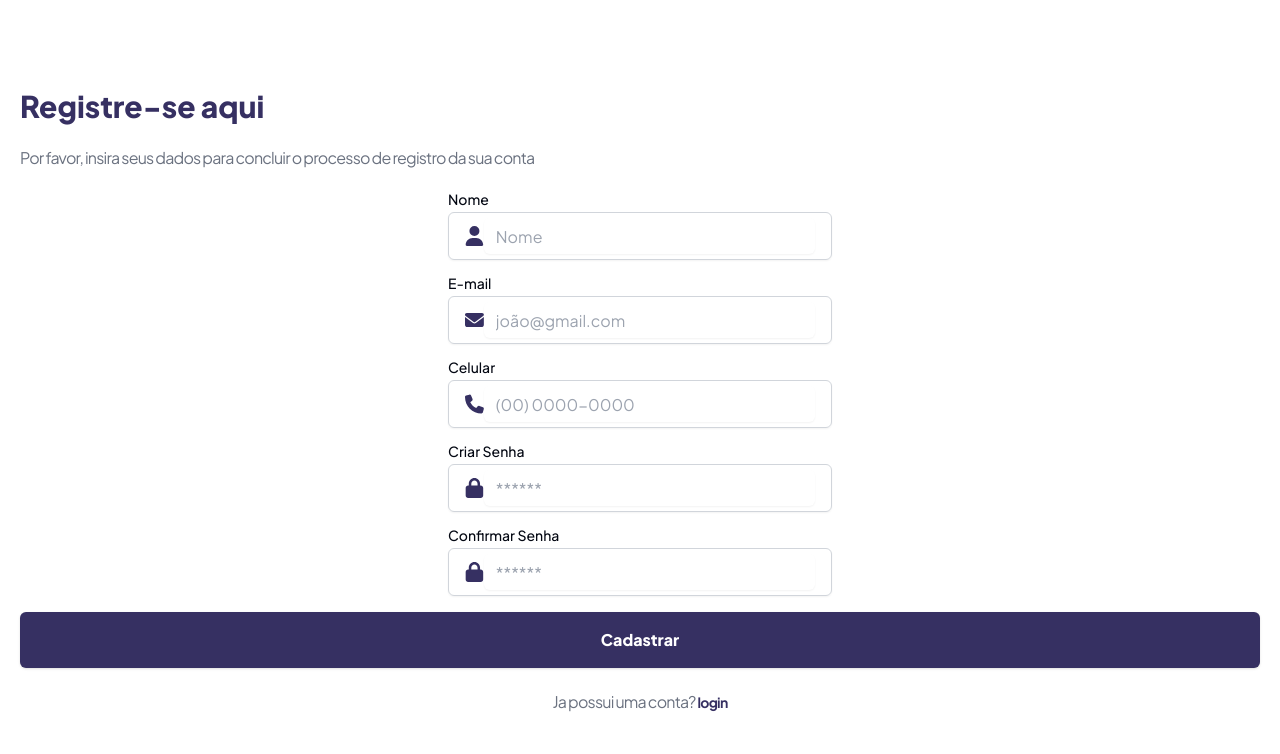
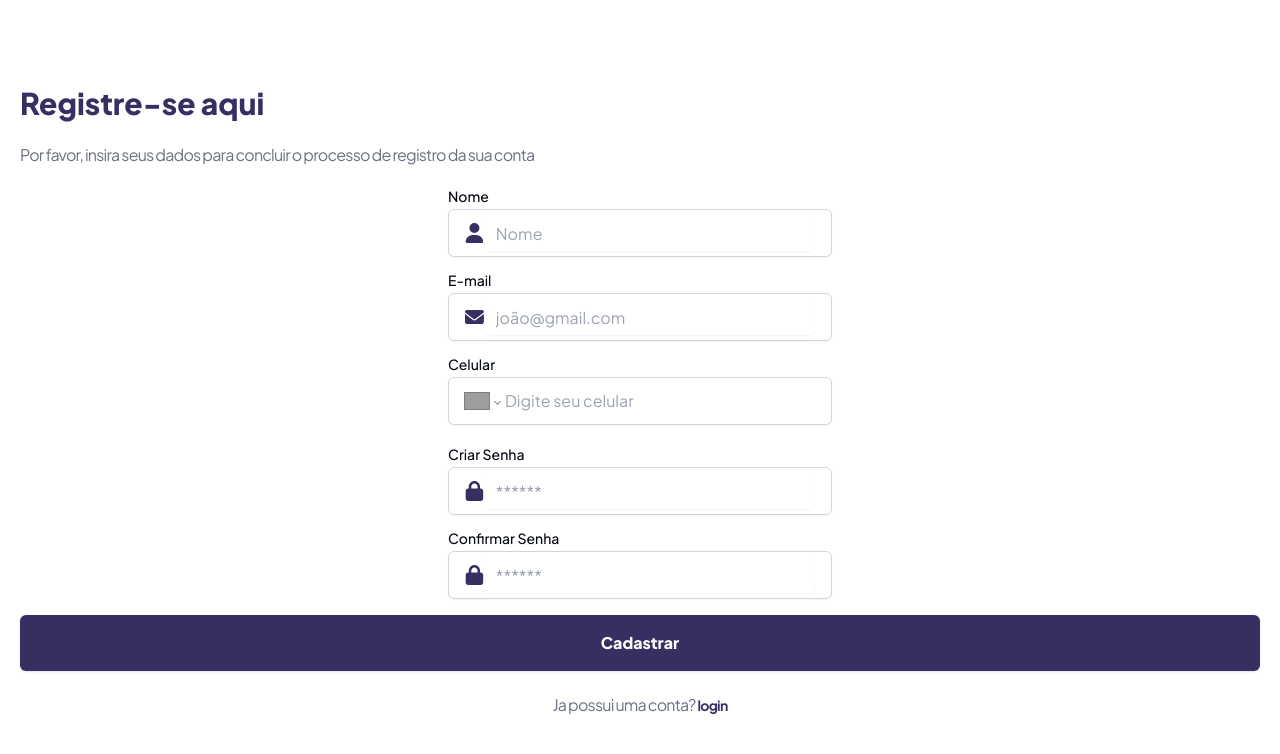
Before and after one commit to WelderFernandes/sched-eased, a Next.js app: page /register in a window 1280 px wide. Shown: the top 754 px of the page. Built offline with nearby package versions, Linux system fonts and the light colour scheme; grey boxes are pictures that could not be loaded.

Commit message:
feat: ajusted register form

```diff
--- a/app/(auth)/register/page.tsx
+++ b/app/(auth)/register/page.tsx
@@ -3,9 +3,18 @@ import { Button } from '@/components/ui/button'
 import { Input } from '@/components/ui/input'
 import { Label } from '@/components/ui/label'
 import Link from 'next/link'
-import { FaUser, FaEnvelope, FaLock, FaPhone } from 'react-icons/fa6'
+import { FaUser, FaEnvelope, FaLock } from 'react-icons/fa6'
+import 'react-phone-number-input/style.css'
+import PhoneInput from 'react-phone-number-input'
+import { useState } from 'react'
 
 export default function Register() {
+  const [phone, setPhone] = useState<string>()
+
+  function handleChangePhone(value: string) {
+    setPhone(value)
+    console.log(`Phone number changed to ${value}`)
+  }
   return (
     <div className=" px-5 flex flex-col h-screen justify-center">
       <h1 className="text-3xl font-extrabold py-6 text-primary-900">
@@ -47,14 +56,25 @@ export default function Register() {
         <div className="grid w-full max-w-sm items-center gap-1.5">
           <Label htmlFor="cellphone">Celular</Label>
           <div className="w-full flex border align-middle items-center rounded-md shadow-sm px-4 border-gray-300 h-12">
-            <FaPhone className="w-5 h-5 text-primary-900" />
-            <Input
+            {/* <FaPhone className="w-5 h-5 text-primary-900" /> */}
+            {/* <Input
               type="text"
               id="cellphone"
               placeholder="(00) 0000-0000"
               className="border-none"
+            /> */}
+            <PhoneInput
+              placeholder="Digite seu celular"
+              value={phone}
+              defaultCountry="BR"
+              onChange={(value) => handleChangePhone(value as string)}
+              initialValueFormat="national"
+              countryCallingCodeEditable={false}
             />
           </div>
+          <p className="text-gray-500 font-sm tracking-tighter leading-5">
+            {phone}
+          </p>
         </div>
         <div className="grid w-full max-w-sm items-center gap-1.5">
           <Label htmlFor="password">Criar Senha</Label>
--- a/app/globals.css
+++ b/app/globals.css
@@ -33,6 +33,14 @@
     --ring: 224 71.4% 4.1%;
 
     --radius: 0.5rem;
+
+    --PhoneInput-color--focus: transparent;
+    --PhoneInput-color--selected: transparent;
+    --PhoneInput-color--placeholder: transparent;
+    --PhoneInput-color--disabled: transparent;
+    --PhoneInput-color--default: transparent;
+
+
   }
 
   .dark {
@@ -67,10 +75,12 @@
 }
 
 @layer base {
+
   * {
     @apply border-border;
   }
   body {
     @apply bg-background text-foreground;
   }
+
 }
--- a/package.json
+++ b/package.json
@@ -33,6 +33,7 @@
     "react-dom": "^18",
     "react-hook-form": "^7.51.2",
     "react-icons": "^5.0.1",
+    "react-phone-number-input": "^3.3.9",
     "react-rating-stars-component": "^2.2.0",
     "tailwind-merge": "^2.2.1",
     "tailwindcss-animate": "^1.0.7",
```
Also changed, not shown: 1 other file (tests, documents, lock files or other folders).
